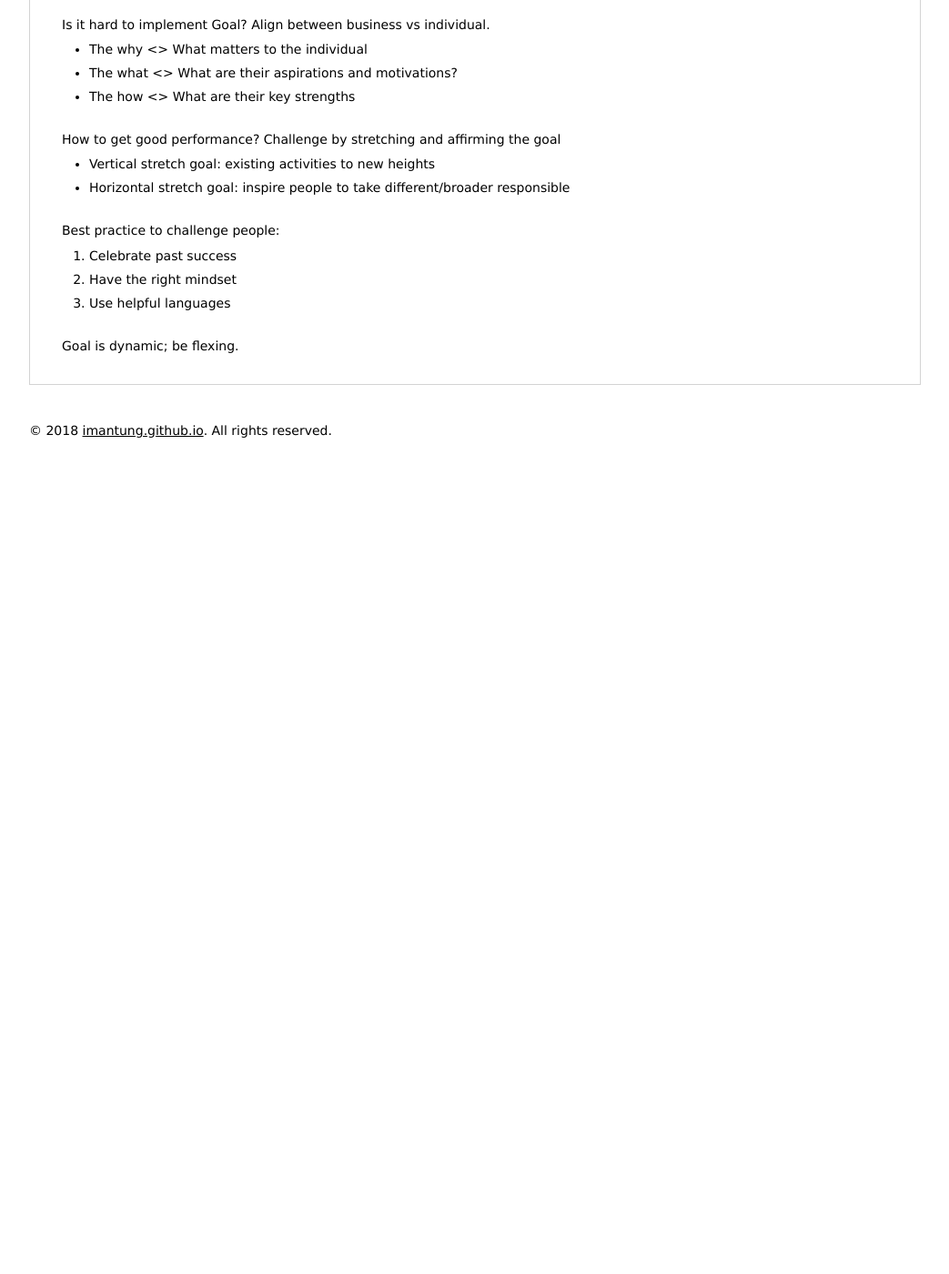
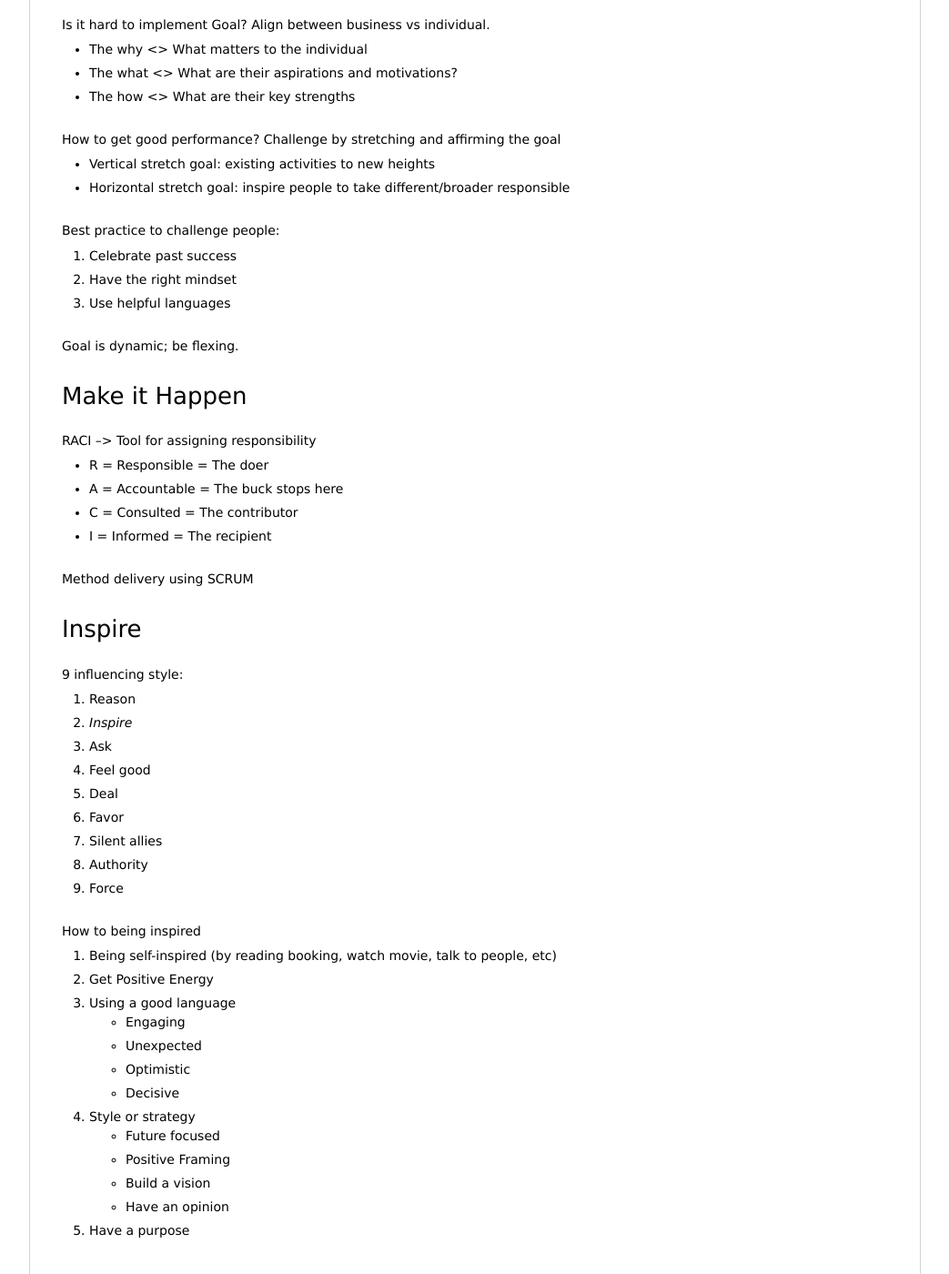
Before and after one commit to imantung/imantung.github.io, a Jekyll site: the page built from gist/concepts/gym-mind.md, in a window 1280 px wide and 1400 px high, scrolled down 1061 px. Shown: the whole window at 91% size, without its empty margins (118-1161 px from the left). Built offline with Jekyll 4.4.1, drawn with Linux system fonts in a browser that asks for light colours; nearby versions of some CDN libraries; before the commit the page ends 1565 px from its top, so only the background shows below that.

Commit message:
[iman] update content

```diff
--- a/gist/concepts/gym-mind.md
+++ b/gist/concepts/gym-mind.md
@@ -54,3 +54,41 @@ Best practice to challenge people:
 3. Use helpful languages
 
 Goal is dynamic; be flexing.
+
+### Make it Happen
+
+RACI --> Tool for assigning responsibility
+- R = Responsible = The doer
+- A = Accountable = The buck stops here
+- C = Consulted = The contributor
+- I = Informed = The recipient
+
+Method delivery using SCRUM
+
+### Inspire
+
+9 influencing style:
+1. Reason
+2. *Inspire*
+3. Ask
+4. Feel good
+5. Deal
+6. Favor
+7. Silent allies
+8. Authority
+9. Force
+
+How to being inspired
+1. Being self-inspired (by reading booking, watch movie, talk to people, etc)
+2. Get Positive Energy
+3. Using a good language
+  - Engaging
+  - Unexpected
+  - Optimistic
+  - Decisive
+4. Style or strategy
+  - Future focused
+  - Positive Framing
+  - Build a vision
+  - Have an opinion
+5. Have a purpose
```
Also changed, not shown: gist/concepts/devops.md (+16 -0 lines), gist/techstacks/consul.md (added, +57 -0 lines), gist/techstacks/elasticsearch.md (+17 -1 lines), gist/techstacks/java.md (+35 -0 lines), gist/techstacks/lxc.md (added, +16 -0 lines), gist/techstacks/mac.md (+9 -0 lines).
